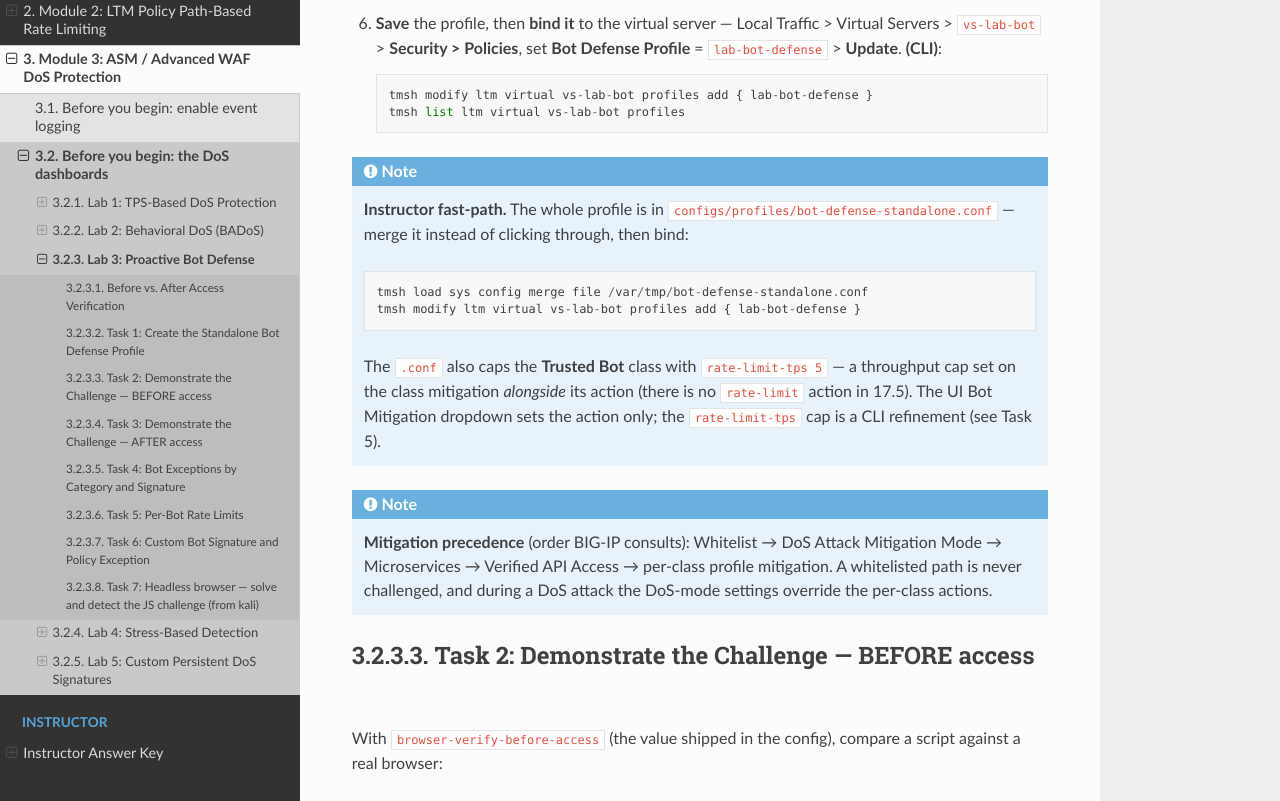
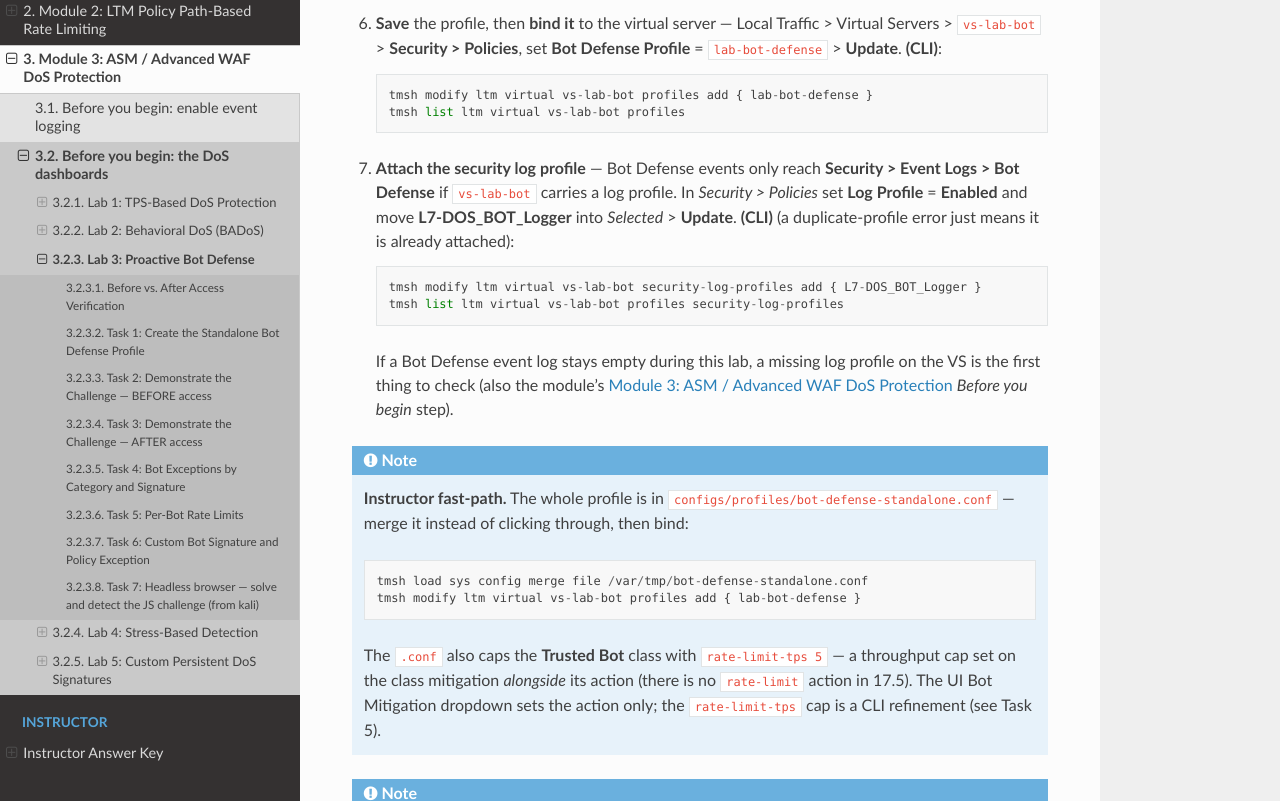
Before and after one commit to snowblind-/BIG-IP-L7DoS-Lab, a Sphinx documentation site: the page built from docs/module3-asm-waf/lab3/lab3-bot-defense.rst, in a window 1280 px wide and 900 px high, scrolled down 5739 px, cut to the strip 99-900 px from the top of the window. Built offline with Sphinx 7.4.7 and the Read the Docs theme 3.1.0, drawn with Linux system fonts in a browser that asks for light colours.

Commit message:
Lab 3 Task 1: add the security log-profile attach step for vs-lab-bot
Bot Defense events only populate Security > Event Logs > Bot Defense if the VS
carries a log profile. Lab 1 inlines this for vs-lab-dos but Lab 3 relied only on
the module-level 'Before you begin' step, so it was easy to miss when jumping into
the lab. Add the UI + CLI (security-log-profiles add { L7-DOS_BOT_Logger }) right
after the bind-to-VS step, with the empty-event-log troubleshooting note and a
cross-ref to the module intro.

```diff
--- a/docs/module3-asm-waf/lab3/lab3-bot-defense.rst
+++ b/docs/module3-asm-waf/lab3/lab3-bot-defense.rst
@@ -226,6 +226,19 @@
 
       tmsh modify ltm virtual vs-lab-bot profiles add { lab-bot-defense }
       tmsh list ltm virtual vs-lab-bot profiles
+
+#. **Attach the security log profile** — Bot Defense events only reach **Security >
+   Event Logs > Bot Defense** if ``vs-lab-bot`` carries a log profile. In *Security
+   > Policies* set **Log Profile** = **Enabled** and move **L7-DOS_BOT_Logger** into
+   *Selected* > **Update**. **(CLI)** (a duplicate-profile error just means it is
+   already attached)::
+
+      tmsh modify ltm virtual vs-lab-bot security-log-profiles add { L7-DOS_BOT_Logger }
+      tmsh list ltm virtual vs-lab-bot profiles security-log-profiles
+
+   If a Bot Defense event log stays empty during this lab, a missing log profile on
+   the VS is the first thing to check (also the module's
+   :doc:`/module3-asm-waf/module3` *Before you begin* step).
 
 .. note::
 
```
